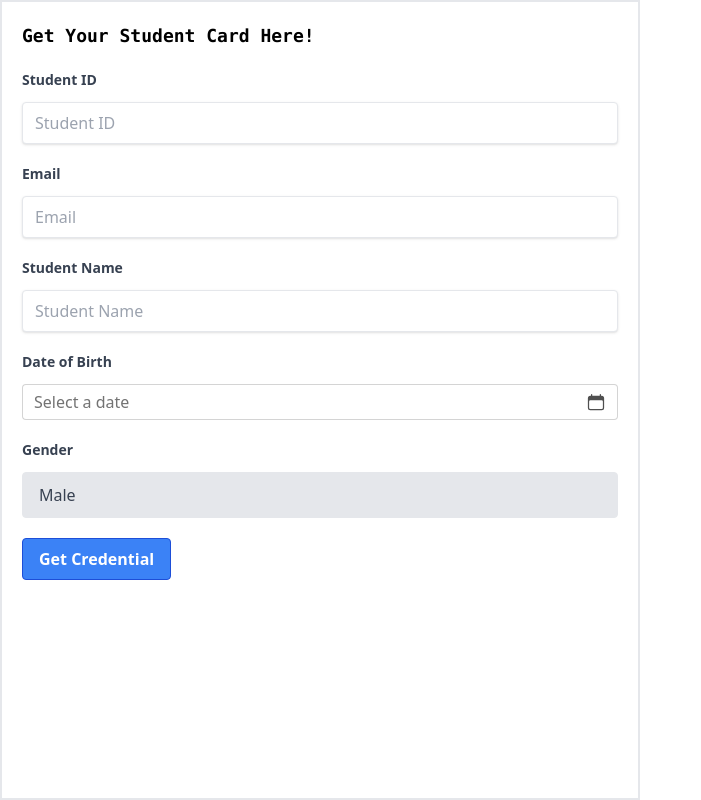
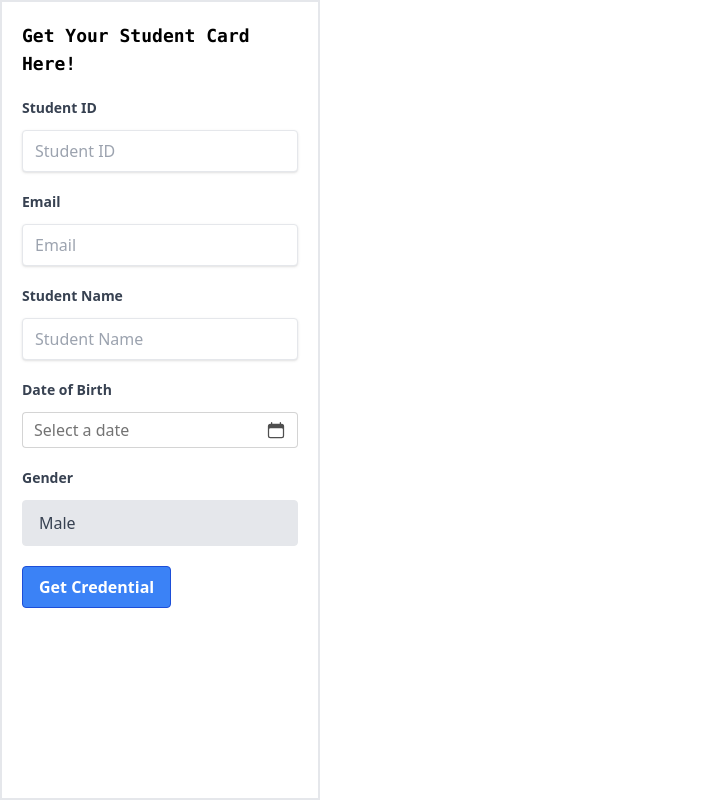
Before and after one commit to jason6356/student-card-issuer, a plain HTML site: page index.html in a window 1280 px wide. Shown: the whole page, without its empty margins (0-701 px from the left). Drawn offline with nearby package versions, Linux system fonts and the light colour scheme.

Commit message:
Tweak : Tailwind Responsive

```diff
--- a/index.html
+++ b/index.html
@@ -15,7 +15,7 @@
     <!-- Main Container-->
     <div class="flex w-screen h-screen">
       <!-- Form Container-->
-      <div class="left p-5 w-1/2 h-full border-solid border-2">
+      <div class="left p-5 w-1/2 h-full border-solid border-2 md:w-1/4">
         <h1 class="font-mono font-bold text-lg text-black">
           Get Your Student Card Here!
         </h1>
```
